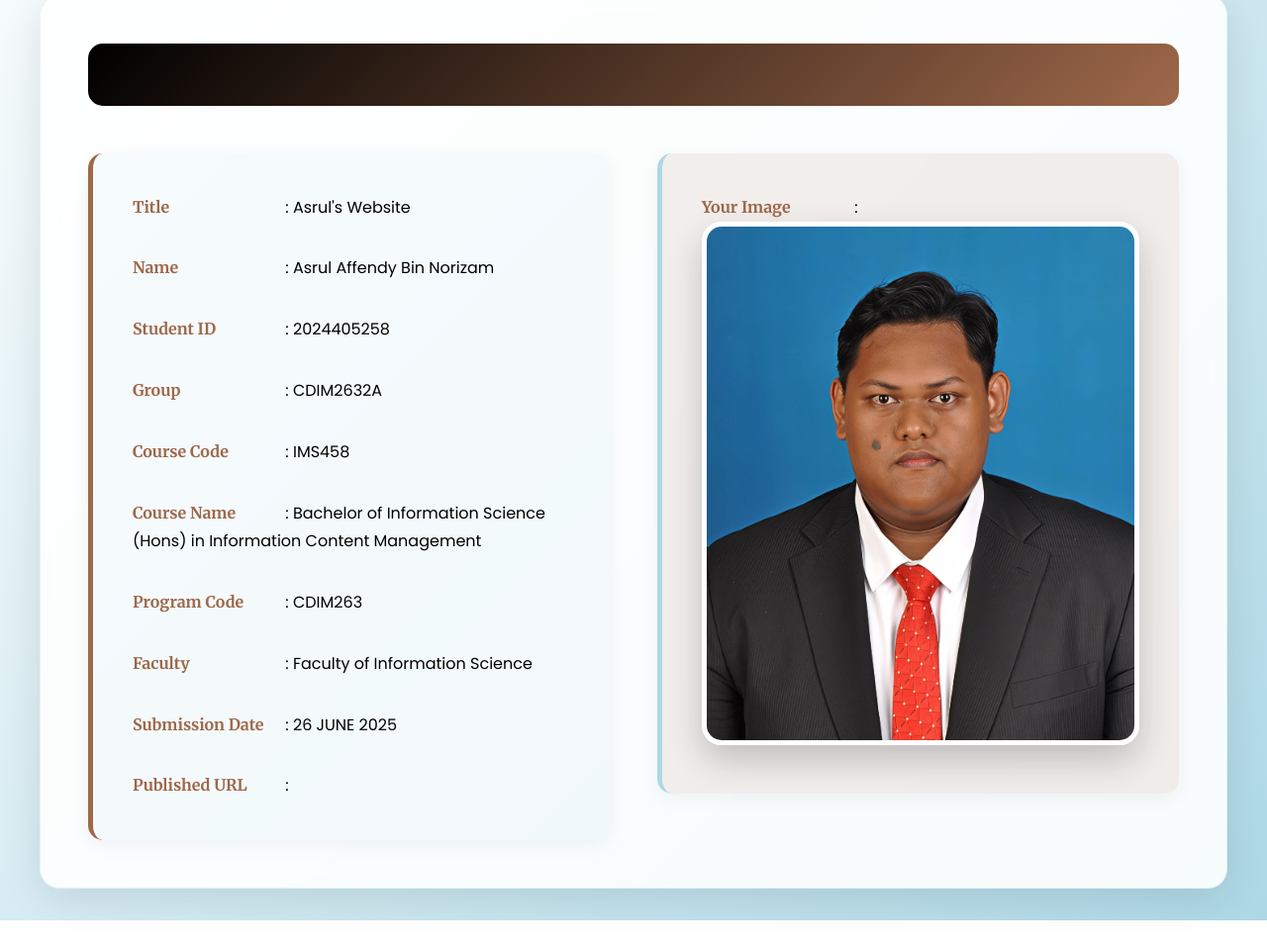
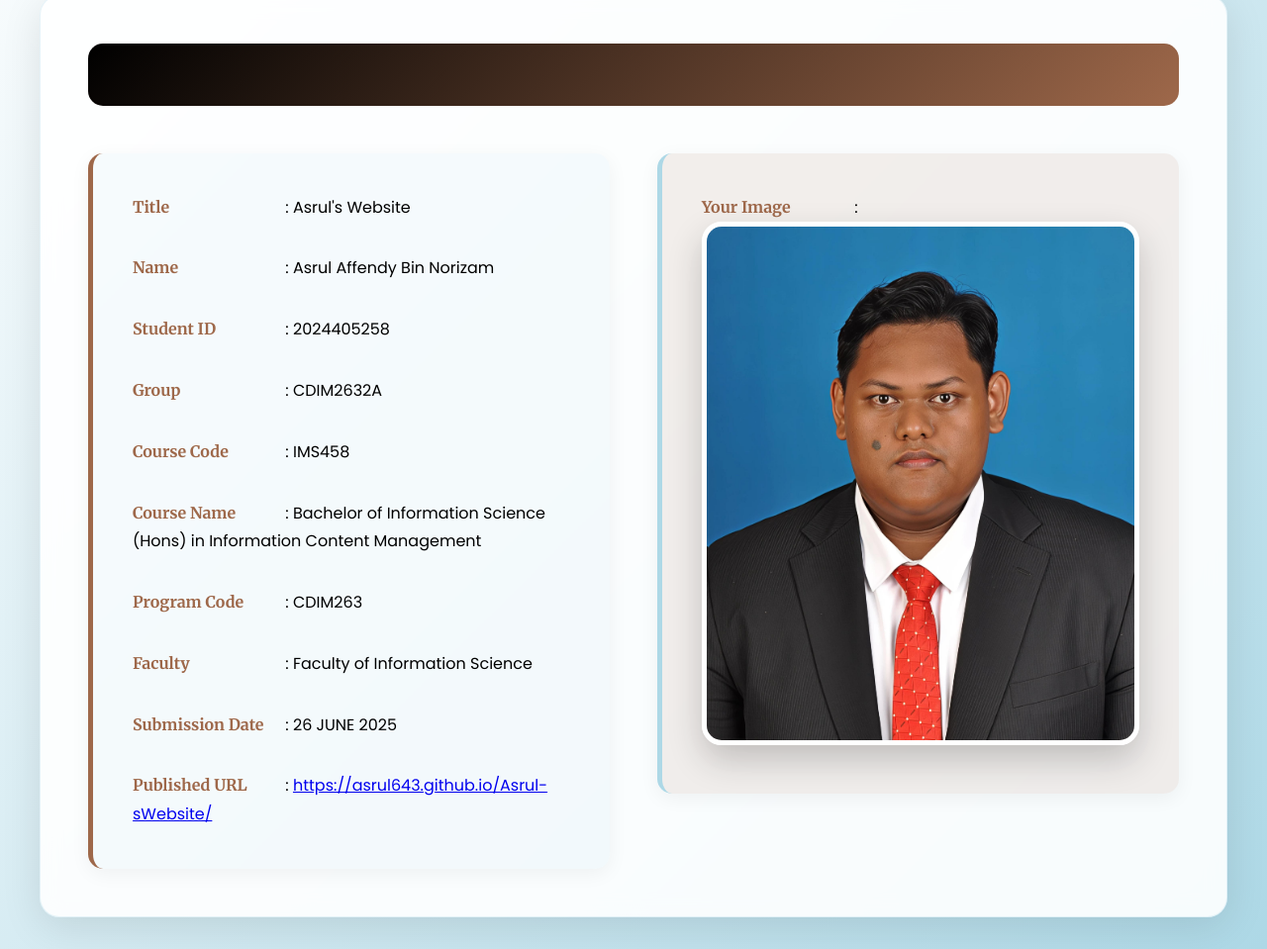
Before and after one commit to Asrul643/Asrul-sWebsite, a plain HTML site: page student.html in a window 1280 px wide. Shown: the part 262-1221 px from the top of the page at 99% size. Before the commit the page ends 1192 px from the top, so only its background shows below. Drawn offline with Linux system fonts and the light colour scheme.

Commit message:
Update student.html

```diff
--- a/student.html
+++ b/student.html
@@ -61,7 +61,7 @@
             <li><strong>Program Code</strong> : CDIM263</li>
             <li><strong>Faculty</strong> : Faculty of Information Science</li>
             <li><strong>Submission Date</strong> : 26 JUNE 2025</li>
-            <li><strong>Published URL</strong> : <a href="https://asrul643.github.io/Asrul-sWebsite/" class="https://asrul643.github.io/Asrul-sWebsite/"></i></a></li>
+            <li><strong>Published URL</strong> : <span><a href="https://asrul643.github.io/Asrul-sWebsite/">https://asrul643.github.io/Asrul-sWebsite/</a></span></li>
             </ul>
             <ul>
             <li><strong>Your Image</strong> : <img src="asrul profile.jpg" alt="" width="500" height="600"></li>
```
